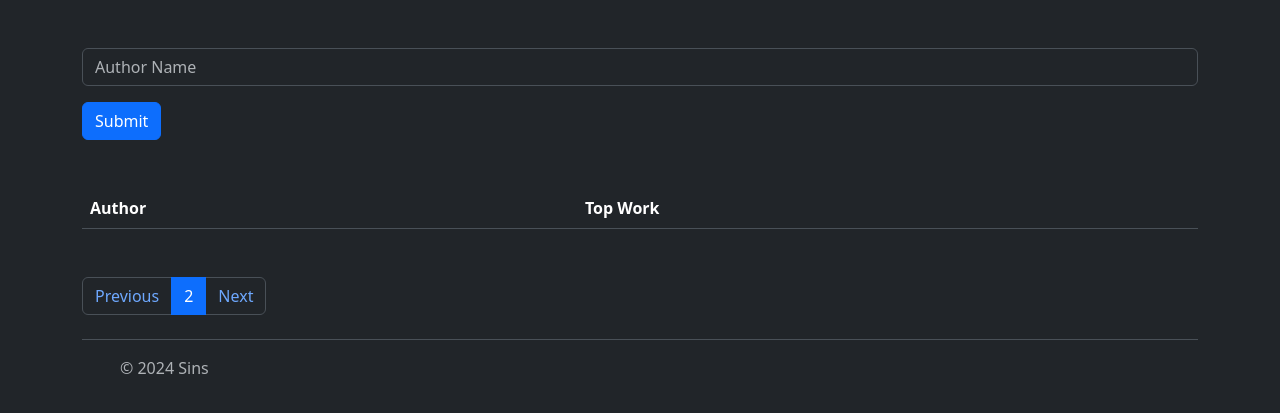
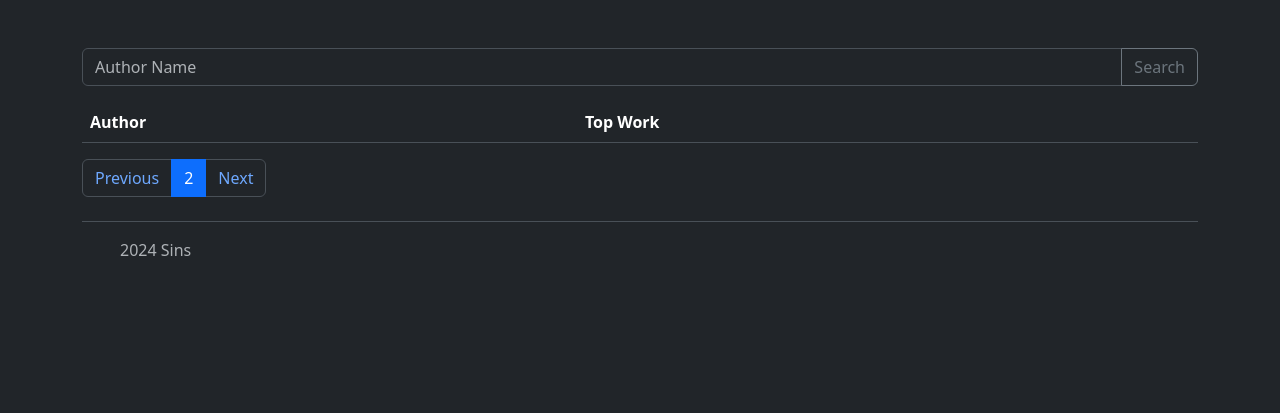
Before and after one commit to sins621/jj_challenges, a Flask app: page /author_search/1/1 in a window 1280 px wide. Shown: the part 72-485 px from the top of the page. Run offline with Flask 3, Linux system fonts and the light colour scheme; data that the repository does not hold is empty.

Commit message:
update/figuring-out-routing

```diff
--- a/templates/author_search.html
+++ b/templates/author_search.html
@@ -1,16 +1,13 @@
 {% extends "base.html" %}
 {% block title %}Home{% endblock %}
 {% block content %}
-<div>
-	<form action="{{url_for('search_author')}}">
-		<div class="mb-3">
-			<input type="text" class="form-control" id="author_search" aria-describedby="emailHelp"
-				placeholder="Author Name">
-		</div>
-		<button type="submit" class="btn btn-primary">Submit</button>
-	</form>
+
+<div class="input-group mb-3">
+  <input type="text" class="form-control" placeholder="Author Name" aria-label="Author Name" aria-describedby="button-addon2">
+  <button class="btn btn-outline-secondary" type="button" id="button-addon2">Search</button>
 </div>
-<div class="my-5">
+
+<div class="my-2">
 	<table class="table">
 		<thead>
 			<tr>
--- a/templates/base.html
+++ b/templates/base.html
@@ -37,7 +37,7 @@
 								<use xlink:href="#bootstrap"></use>
 							</svg>
 						</a>
-						<span class="mb-3 mb-md-0 text-body-secondary">© 2024 Sins
+						<span class="mb-3 mb-md-0 text-body-secondary">2024 Sins
 						</span>
 					</div>
 				</footer>
```
